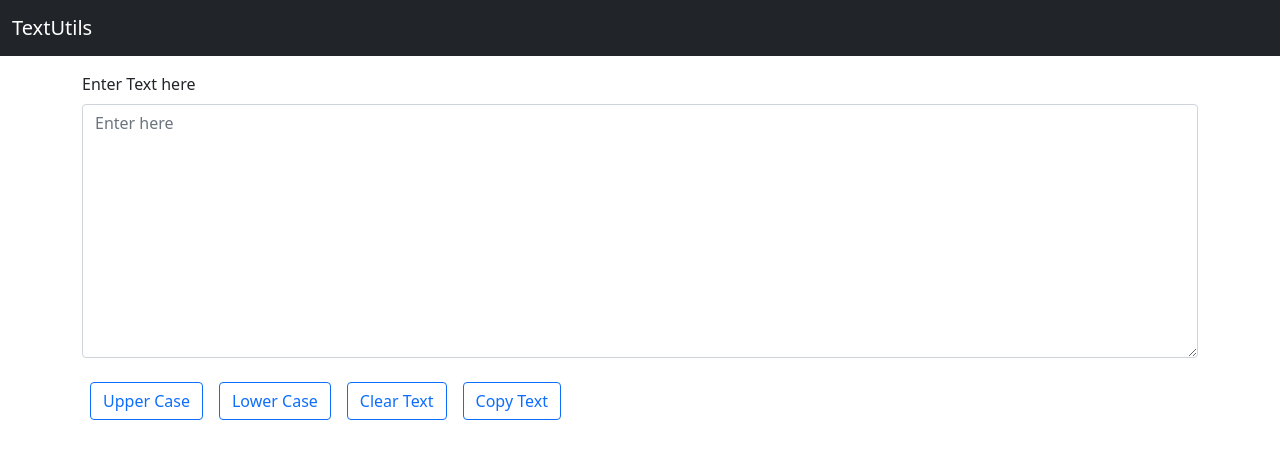
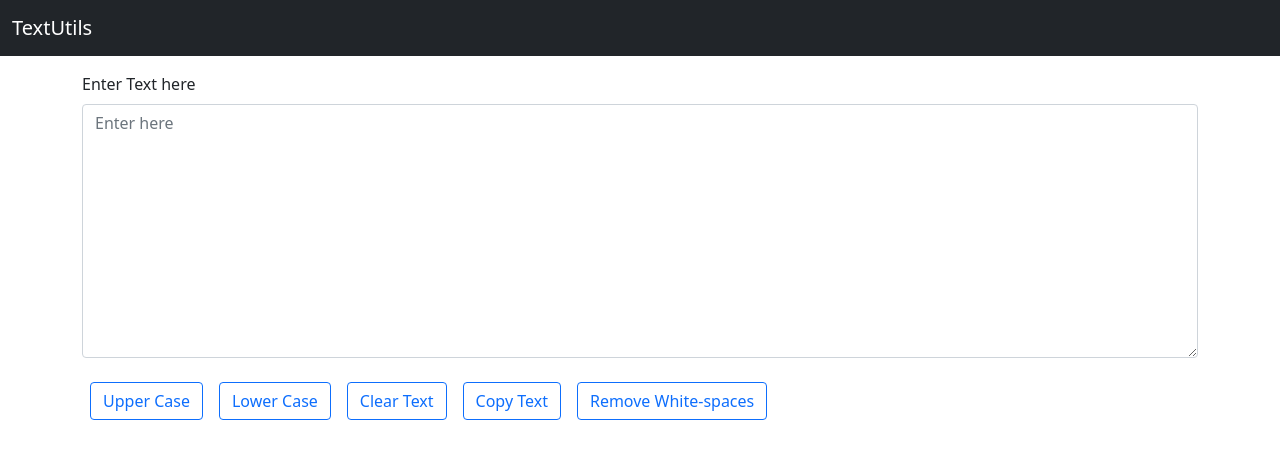
Before and after one commit to cybersaksham/React-Textutils, a React (Create React App) app: page / in a window 1280 px wide. Shown: the top 458 px of the page. Built offline with nearby package versions, Linux system fonts and the light colour scheme.

Commit message:
remove whitespaces functionality

```diff
--- a/src/components/Form.js
+++ b/src/components/Form.js
@@ -18,6 +18,12 @@ export default function Form() {
 
   // Function to copy text
   const handleCopyText = () => navigator.clipboard.writeText(text);
+
+  // Function to remove extra-spaces
+  const handleExtraSpaces = () => {
+    let newText=text.split(/[ ]+/);
+    setText(newText.join(" ").trim());
+  };
 
   return (
     <div className="container my-3">
@@ -46,6 +52,9 @@ export default function Form() {
       <button onClick={handleCopyText} className="m-2 btn btn-outline-primary">
         Copy Text
       </button>
+      <button onClick={handleExtraSpaces} className="m-2 btn btn-outline-primary">
+        Remove White-spaces
+      </button>
     </div>
   );
 }
```
